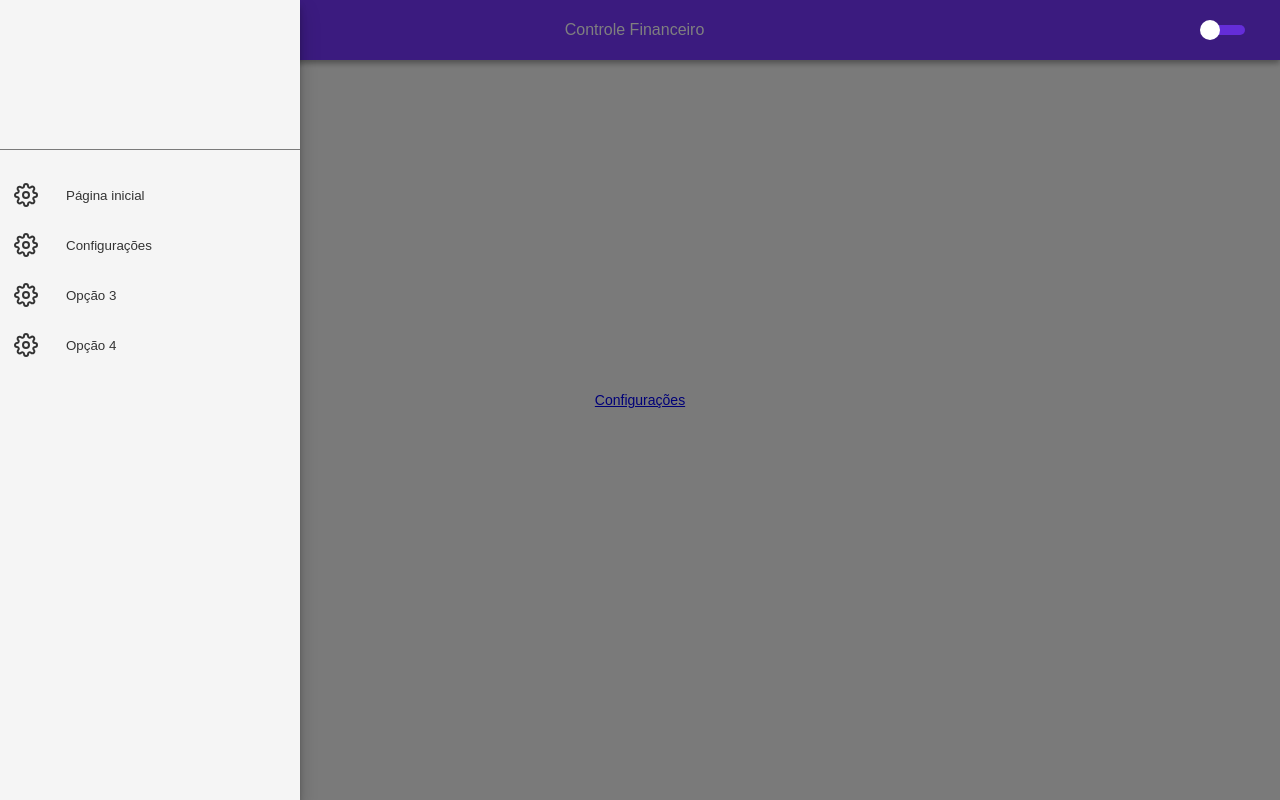
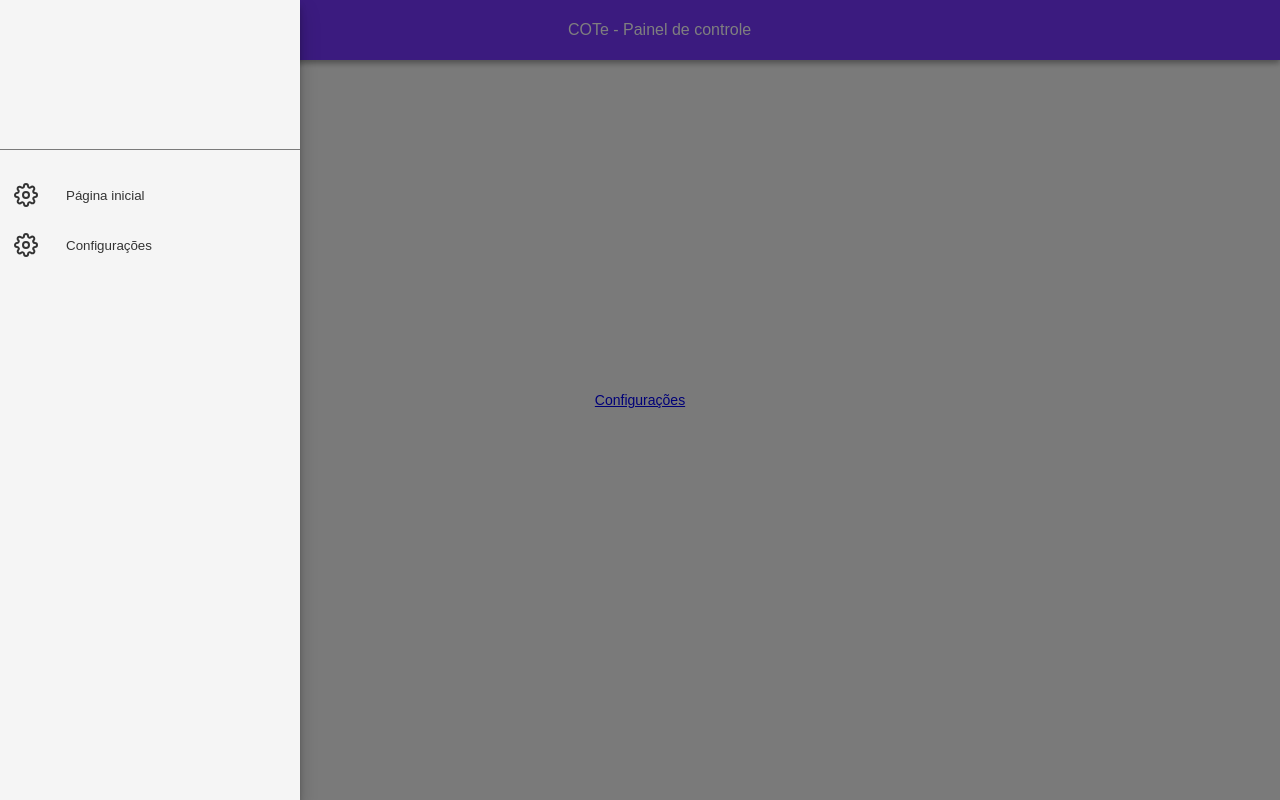
Before and after one commit to leocsar/responsive-react-app-template, a React (Create React App) app: page / in a window 1280 px wide. Both pictures are taken after a click on the button 39 px from the left and 30 px from the top of the page. Built offline with nearby package versions, Linux system fonts and the light colour scheme.

Commit message:
Alteração nos cards de configuração

```diff
--- a/src/App.tsx
+++ b/src/App.tsx
@@ -20,7 +20,7 @@ function App() {
     <ThemeProvider theme={theme}>
       <div className="App">
         <GlobalStyle />
-        <Header toggleTheme={toggleTheme} />
+        <Header />
         <Routes toggleTheme={toggleTheme} />
       </div>
     </ThemeProvider>
--- a/src/Pages/Settings/index.tsx
+++ b/src/Pages/Settings/index.tsx
@@ -1,6 +1,7 @@
 import React, { useContext } from 'react';
 import ReactDOM from 'react-dom';
 import Switch from 'react-switch';
+import { FaMoon } from 'react-icons/fa';
 import { shade } from 'polished';
 import { ThemeContext } from 'styled-components';
 import {
@@ -24,6 +25,7 @@ const Settings: React.FC<Props> = ({ toggleTheme }) => {
         <FormTitle>{'Aparência'}</FormTitle>
 
         <Field>
+          <FaMoon color={colors.settings.fieldTitle} size={30} />
           <Title>{'Tema escuro'}</Title>
           <Switch
             onChange={toggleTheme}
--- a/src/Pages/Settings/styles.ts
+++ b/src/Pages/Settings/styles.ts
@@ -58,11 +58,12 @@ export const Field = styled.div`
 
 export const Title = styled.label`
   display: flex;
-  justify-content: center;
+  justify-content: flex-start;
   align-items: center;
-  margin: 0 20px 0 0;
+  margin: 0 20px 0 20px;
   font-size: 14px;
   color: ${props => props.theme.colors.settings.fieldTitle};
+  width: 100%;
 `;
 
 export const FormTitle = styled.label`
--- a/src/components/Header/index.tsx
+++ b/src/components/Header/index.tsx
@@ -7,11 +7,7 @@ import { FiSettings } from 'react-icons/fi';
 import SwipeableDrawer from '../SwipeableDrawer';
 import { Container, Title } from './styles';
 
-interface Props {
-  toggleTheme(): void;
-}
-
-const Header: React.FC<Props> = ({ toggleTheme }) => {
+const Header: React.FC = () => {
   const { colors, title } = useContext(ThemeContext);
 
   return (
@@ -28,36 +24,14 @@ const Header: React.FC<Props> = ({ toggleTheme }) => {
             title: 'Configurações',
             icon: <FiSettings color={colors.drawer.drawerItemText} size={24} />,
             route: 'settings'
-           },
-           {
-            title: 'Opção 3',
-            icon: <FiSettings color={colors.drawer.drawerItemText} size={24} />,
-            route: 'home'
-          },
-          {
-            title: 'Opção 4',
-            icon: <FiSettings color={colors.drawer.drawerItemText} size={24} />,
-            route: 'home'
-            }
+           }
           ]
         }
       />
 
       <Title>
-        Controle Financeiro
+        COTe - Painel de controle
       </Title>
-
-      <Switch
-        onChange={toggleTheme}
-        checked={title == 'dark'}
-        checkedIcon={false}
-        uncheckedIcon={false}
-        height={10}
-        width={40}
-        handleDiameter={20}
-        offColor={shade(0.15, colors.primary)}
-        onColor={colors.switches.onColor}
-      />
     </Container>
   );
 };
--- a/src/components/SwipeableDrawer/index.tsx
+++ b/src/components/SwipeableDrawer/index.tsx
@@ -46,7 +46,10 @@ const SwipeableDrawer: React.FC<Props> = ({ action, items }) => {
       </Button>
 
       <DrawerBackground
-        style={{ width: drawerStatus ? '100%' : 0 }}
+        style={{
+          height: drawerStatus ? '100%' : 0,
+          opacity: drawerStatus ? 0.5 : 0
+        }}
         onClick={toggleDrawer}
       />
 
```
